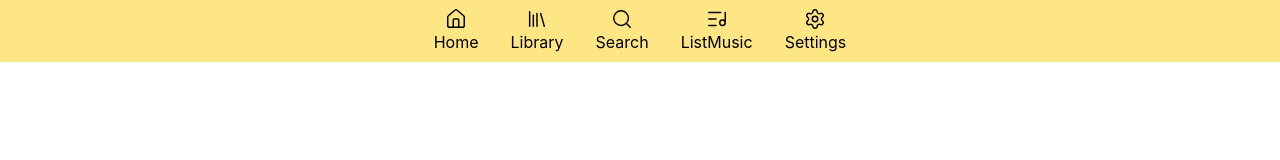
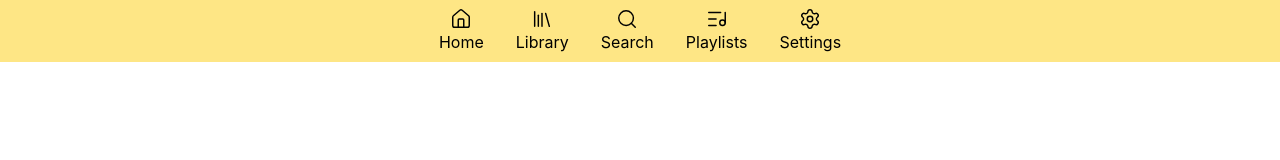
Before and after one commit to M3NGSZE/Music-App, a React (Vite) app: page / in a window 1280 px wide. Shown: the top 160 px of the page. Built offline with nearby package versions, Linux system fonts and the light colour scheme.

Commit message:
navigation

```diff
--- a/src/components/layout/Navigation.tsx
+++ b/src/components/layout/Navigation.tsx
@@ -4,7 +4,7 @@ const navigationItems = [
     { label: "Home", icon: Home },
     { label: "Library", icon: Library },
     { label: "Search", icon: Search },
-    { label: "ListMusic", icon: ListMusic },
+    { label: "Playlists", icon: ListMusic },
     { label: "Settings", icon: Settings },
 ];
 
```
Also changed, not shown: src/components/layout/MainLayout.tsx (added).
